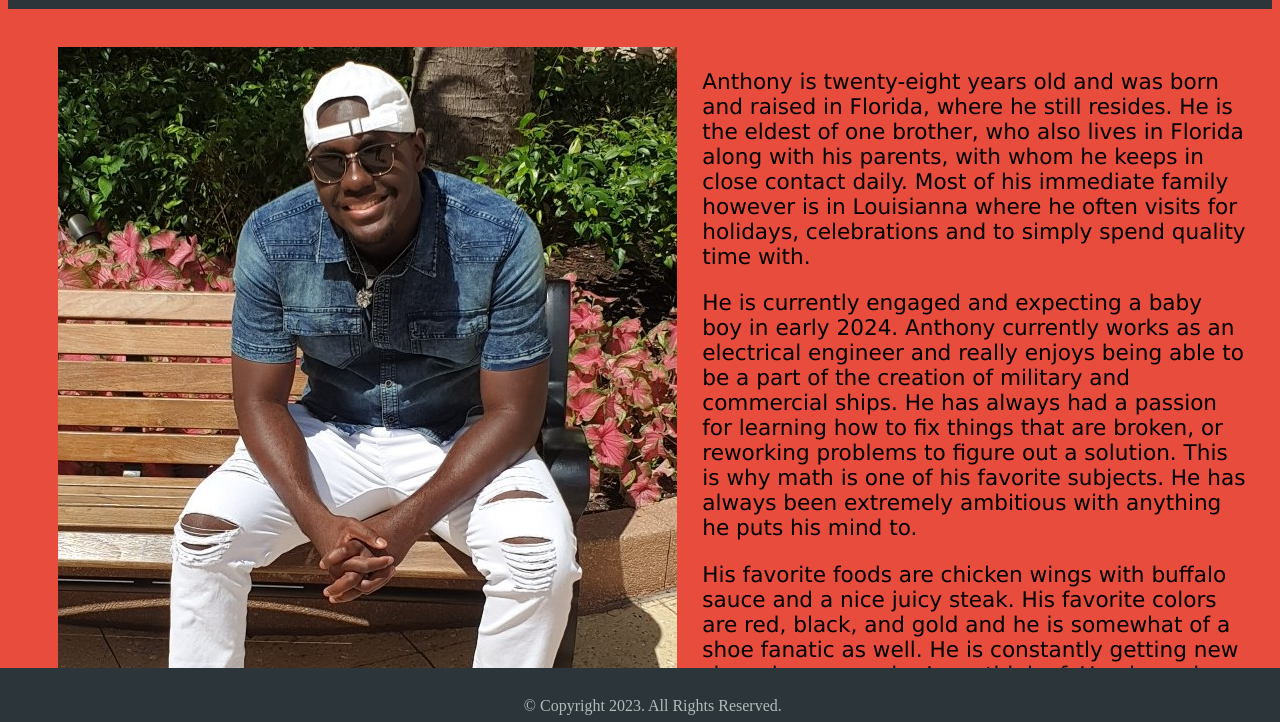
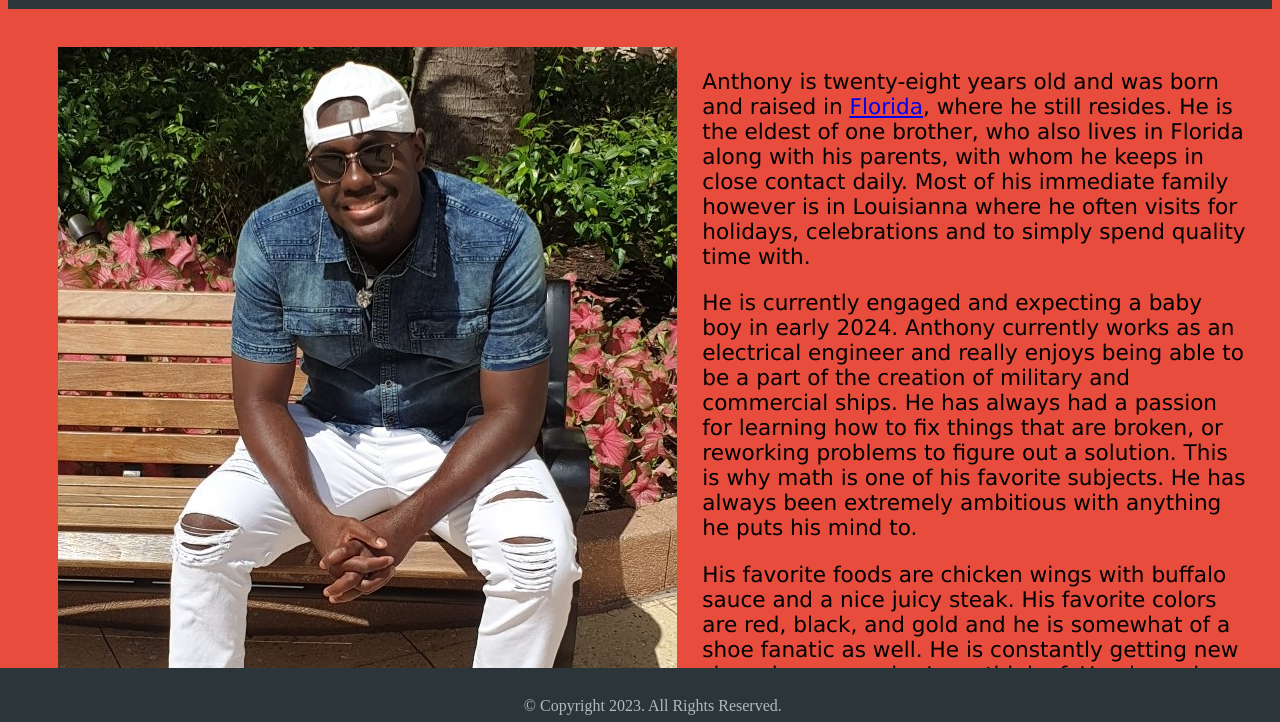
Before and after one commit to nadiag01/biosite, a plain HTML site: page about.html in a window 1280 px wide. Shown: the part 76-798 px from the top of the page. Drawn offline with Linux system fonts and the light colour scheme.

Commit message:
external link added

```diff
--- a/about.html
+++ b/about.html
@@ -47,7 +47,7 @@ Date: 11/28/23
 </div>
 
 <div class="abouttext">
-  <p> Anthony is twenty-eight years old and was born and raised in Florida, where he still resides. He is the eldest of one brother, who also lives in Florida along with his parents, with whom he keeps in close contact daily.
+  <p> Anthony is twenty-eight years old and was born and raised in <a href="https://www.visitflorida.org/" target="blank"> Florida</a>, where he still resides. He is the eldest of one brother, who also lives in Florida along with his parents, with whom he keeps in close contact daily.
       Most of his immediate family however is in Louisianna where he often visits for holidays, celebrations and to simply spend quality time with.</p>
 
   <p> He is currently engaged and expecting a baby boy in early 2024. Anthony currently works as an electrical engineer and really enjoys being able to be a part of the creation of military and commercial ships.
```
